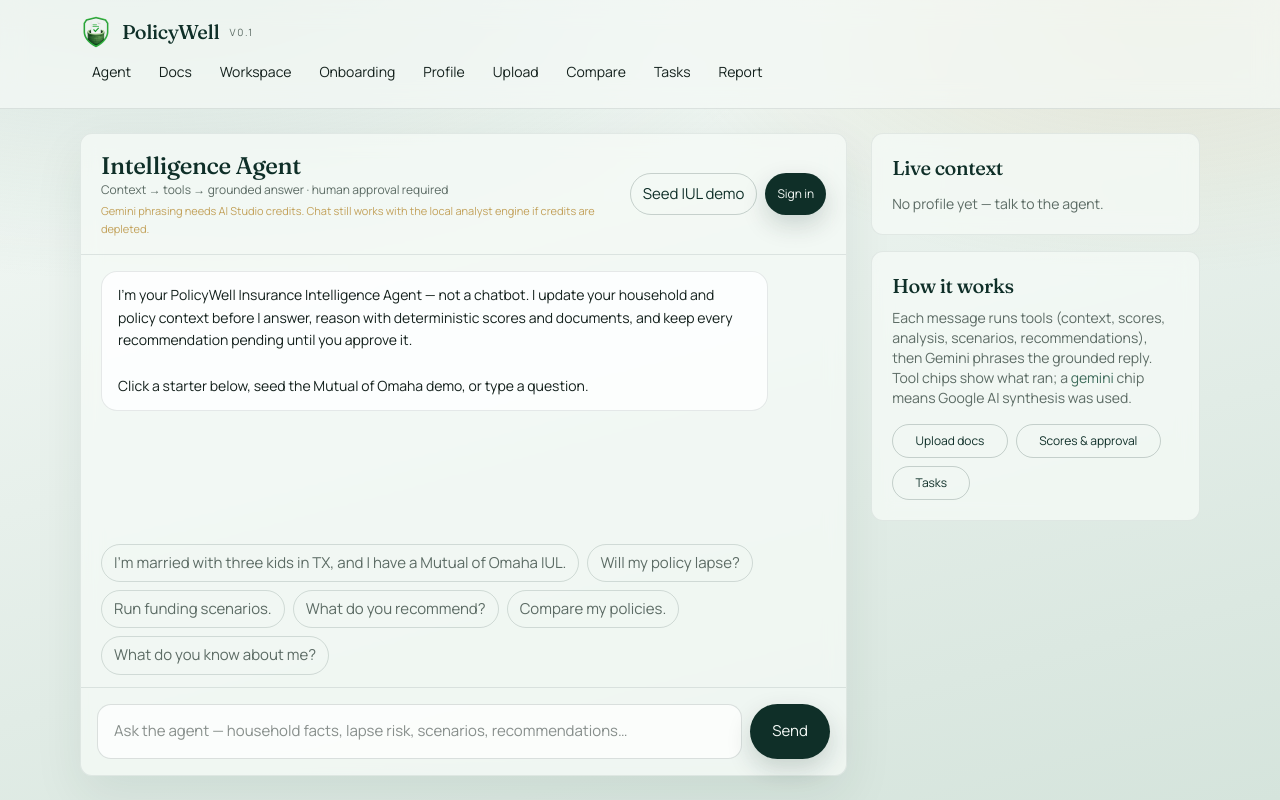
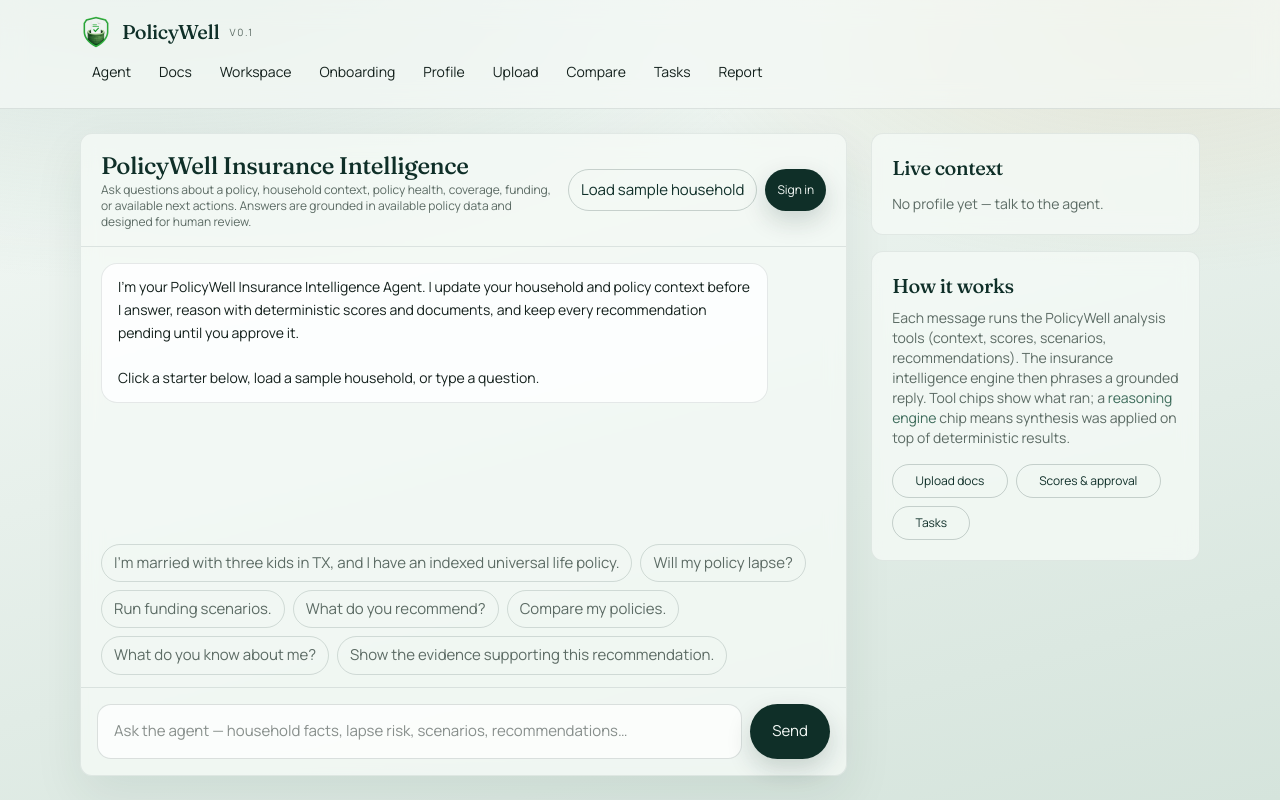
Before and after one commit to PolicyWell/policywell.github.io, a Next.js app: page /agent in a window 1280 px wide. Shown: the top 800 px of the page. Built offline with nearby package versions, Linux system fonts and the light colour scheme.

Commit message:
fix: remove Gemini/AI Studio and sprint language from public UX
Strip provider billing and sprint planning copy from agent, upload,
public docs, and user-facing errors. Keep internal manuals in-repo only.

```diff
--- a/scripts/build-pages.mjs
+++ b/scripts/build-pages.mjs
@@ -2,7 +2,7 @@
 /**
  * Static export for GitHub Pages.
  * Temporarily parks /api (route handlers aren't supported with output: "export").
- * Client-side agent still works; Gemini enhance API is omitted on Pages.
+ * Client-side agent still works; optional reasoning-engine enhance API is omitted on Pages.
  */
 import { spawnSync } from "node:child_process";
 import fs from "node:fs";
--- a/src/app/agent/page.tsx
+++ b/src/app/agent/page.tsx
@@ -32,19 +32,20 @@
   id: "welcome",
   role: "assistant",
   content:
-    "I'm your PolicyWell Insurance Intelligence Agent — not a chatbot. " +
+    "I'm your PolicyWell Insurance Intelligence Agent. " +
     "I update your household and policy context before I answer, reason with deterministic scores and documents, " +
     "and keep every recommendation pending until you approve it.\n\n" +
-    "Click a starter below, seed the Mutual of Omaha demo, or type a question.",
+    "Click a starter below, load a sample household, or type a question.",
 };
 
 const STARTERS = [
-  "I'm married with three kids in TX, and I have a Mutual of Omaha IUL.",
+  "I'm married with three kids in TX, and I have an indexed universal life policy.",
   "Will my policy lapse?",
   "Run funding scenarios.",
   "What do you recommend?",
   "Compare my policies.",
   "What do you know about me?",
+  "Show the evidence supporting this recommendation.",
 ];
 
 export default function AgentPage() {
@@ -124,7 +125,7 @@
     const workspace = buildWorkspace(user);
 
     try {
-      // Always run tools locally first so chat never depends on Gemini being up
+      // Always run tools locally first so chat never depends on LLM availability.
       const local = runAgentTurn(trimmed, workspace);
       persistProfile(local.workspace.profile);
       persistRecommendations(local.workspace.recommendations);
@@ -146,8 +147,8 @@
       ]);
       scrollToBottom();
 
-      // Then try Gemini to upgrade the phrasing
-      setActivity("Enhancing reply with Gemini…");
+      // Optionally enhance phrasing with the PolicyWell reasoning engine.
+      setActivity("Enhancing reply with PolicyWell reasoning…");
       try {
         const res = await fetch("/api/agent", {
           method: "POST",
@@ -182,7 +183,7 @@
           }
         }
       } catch {
-        // Keep the local grounded reply — Gemini is optional
+        // Keep the local grounded reply — LLM phrasing is optional.
       }
     } catch (err) {
       const msg =
@@ -223,12 +224,12 @@
           id: `seed_${Date.now()}`,
           role: "system",
           content:
-            "Demo household loaded: Alex Rivera — married, 3 kids, TX mortgage, Mutual of Omaha IUL (verified). Ask me anything — try “Will my policy lapse?”",
+            "Sample household loaded (illustrative demonstration): Alex Rivera — married, 3 dependents, TX mortgage, indexed universal life policy (verified). Try “Is this policy appropriately funded?”",
         },
       ]);
       scrollToBottom();
     } catch (err) {
-      setError(err instanceof Error ? err.message : "Failed to seed demo");
+      setError(err instanceof Error ? err.message : "Failed to load sample household");
     }
   }
 
@@ -246,14 +247,12 @@
           <header className="px-4 sm:px-5 py-4 border-b border-pine/10 flex flex-col sm:flex-row sm:items-center justify-between gap-3">
             <div className="min-w-0">
               <h1 className="font-display text-xl sm:text-2xl text-pine">
-                Intelligence Agent
+                PolicyWell Insurance Intelligence
               </h1>
               <p className="text-xs text-stone">
-                Context → tools → grounded answer · human approval required
-              </p>
-              <p className="text-[11px] text-amber mt-1">
-                Gemini phrasing needs AI Studio credits. Chat still works with the
-                local analyst engine if credits are depleted.
+                Ask questions about a policy, household context, policy health,
+                coverage, funding, or available next actions. Answers are grounded
+                in available policy data and designed for human review.
               </p>
             </div>
             <div className="flex flex-wrap gap-2 shrink-0">
@@ -262,7 +261,7 @@
                 className="pw-btn pw-btn-secondary !py-2 !px-3 text-xs"
                 onClick={seedDemo}
               >
-                Seed IUL demo
+                Load sample household
               </button>
               {!session && (
                 <Link href="/login" className="pw-btn !py-2 !px-3 text-xs">
@@ -304,7 +303,7 @@
                     ))}
                     {m.usedLlm && (
                       <span className="text-[10px] uppercase tracking-wider px-2 py-1 rounded-full bg-moss/15 text-moss">
-                        gemini
+                        reasoning engine
                       </span>
                     )}
                   </div>
@@ -415,10 +414,11 @@
           <div className="pw-panel p-5 text-sm text-stone space-y-2">
             <h2 className="font-display text-xl text-pine">How it works</h2>
             <p>
-              Each message runs tools (context, scores, analysis, scenarios,
-              recommendations), then Gemini phrases the grounded reply. Tool
-              chips show what ran; a <span className="text-moss">gemini</span>{" "}
-              chip means Google AI synthesis was used.
+              Each message runs the PolicyWell analysis tools (context, scores,
+              scenarios, recommendations). The insurance intelligence engine then
+              phrases a grounded reply. Tool chips show what ran; a{" "}
+              <span className="text-moss">reasoning engine</span> chip means
+              synthesis was applied on top of deterministic results.
             </p>
             <div className="flex flex-wrap gap-2 pt-2">
               <Link href="/upload" className="pw-btn pw-btn-secondary !py-2 text-xs">
--- a/src/app/docs/engineering/page.tsx
+++ b/src/app/docs/engineering/page.tsx
@@ -1,18 +1,39 @@
-import { readFile } from "fs/promises";
-import path from "path";
 import Link from "next/link";
-import { markdownToHtml } from "@/lib/markdown";
 
 export const metadata = {
   title: "Engineering",
-  description: "PolicyWell architecture and engineering reference.",
+  description:
+    "Architecture overview for the PolicyWell insurance intelligence platform.",
 };
 
-export default async function EngineeringDocsPage() {
-  const mdPath = path.join(process.cwd(), "docs", "ENGINEERING_MANUAL.md");
-  const md = await readFile(mdPath, "utf8");
-  const html = markdownToHtml(md);
+const LAYERS = [
+  {
+    title: "Document ingestion",
+    body: "Upload and parse policies, illustrations, and statements into structured fields with verification before trust.",
+  },
+  {
+    title: "Household and policy context",
+    body: "Combine verified document fields with household goals, dependents, income, and carrier context.",
+  },
+  {
+    title: "Policy analysis engine",
+    body: "Deterministic scoring for policy health, funding adequacy, lapse risk, and related signals.",
+  },
+  {
+    title: "Recommendation and approval",
+    body: "Generate grounded recommendations that remain pending until licensed professional review.",
+  },
+  {
+    title: "Assistant and reports",
+    body: "Grounded Q&A, client-ready reports, and follow-up tasks driven by approved recommendations.",
+  },
+  {
+    title: "Enterprise surfaces",
+    body: "Advisor, IMO, and carrier workflows plus planned APIs, webhooks, CLI, and batch jobs.",
+  },
+];
 
+export default function EngineeringDocsPage() {
   return (
     <article className="pw-docs-article">
       <header className="pw-docs-article-header">
@@ -23,14 +44,66 @@
         </p>
         <h1>Engineering</h1>
         <p className="pw-docs-lede">
-          Architecture and implementation reference for the PolicyWell
-          intelligence platform.
+          Architecture overview for the PolicyWell insurance intelligence
+          platform. Public documentation describes product capabilities and
+          integration contracts — not internal delivery planning.
         </p>
       </header>
-      <div
-        className="pw-docs markdown-body"
-        dangerouslySetInnerHTML={{ __html: html }}
-      />
+
+      <section className="pw-docs-section">
+        <h2>Platform layers</h2>
+        <ul className="pw-docs-capability-list">
+          {LAYERS.map((layer) => (
+            <li key={layer.title}>
+              <strong>{layer.title}.</strong> {layer.body}
+            </li>
+          ))}
+        </ul>
+      </section>
+
+      <section className="pw-docs-section">
+        <h2>Integration surfaces</h2>
+        <ul className="pw-docs-bullet-list">
+          <li>
+            <Link href="/docs/api" className="pw-docs-inline-link">
+              API reference
+            </Link>{" "}
+            — REST contract for backend wiring
+          </li>
+          <li>
+            <Link href="/docs/cli" className="pw-docs-inline-link">
+              CLI
+            </Link>{" "}
+            — batch and enterprise automation (Preview)
+          </li>
+          <li>
+            <Link href="/openapi.json" className="pw-docs-inline-link">
+              OpenAPI
+            </Link>{" "}
+            — machine-readable endpoint spec
+          </li>
+          <li>
+            <Link href="/agent" className="pw-docs-inline-link">
+              Assistant
+            </Link>{" "}
+            — grounded insurance intelligence chat
+          </li>
+        </ul>
+      </section>
+
+      <section className="pw-docs-section">
+        <h2>Design principles</h2>
+        <ul className="pw-docs-bullet-list">
+          <li>Context first — household and policy data before recommendations</li>
+          <li>Explainable outputs — scores and answers cite available evidence</li>
+          <li>Human approval — licensed review before client-facing delivery</li>
+          <li>Deterministic core — analysis tools remain auditable and repeatable</li>
+        </ul>
+        <p className="pw-docs-note">
+          Internal delivery notes and planning artifacts are not published on
+          product documentation pages.
+        </p>
+      </section>
     </article>
   );
 }
--- a/src/lib/agent/llm.ts
+++ b/src/lib/agent/llm.ts
@@ -2,7 +2,7 @@
 
 import { runAgentTurn, type AgentTurnResult, type AgentWorkspace } from "./index";
 
-/** Google AI Studio (Gemini) synthesis on top of deterministic tool results. */
+/** Optional LLM phrasing on top of deterministic tool results. */
 export async function runAgentTurnWithOptionalLlm(
   message: string,
   workspace: AgentWorkspace,
@@ -32,7 +32,7 @@
       model: google("gemini-flash-latest"),
       temperature: 0.3,
       system: [
-        "You are PolicyWell, an Insurance Intelligence Agent — not a generic chatbot.",
+        "You are PolicyWell, an Insurance Intelligence Agent.",
         "Speak like a calm, premium insurance analyst working alongside the user.",
         "ONLY use facts from the tool results and known profile context below.",
         "Always mention grounding when analyzing a policy: document name, key extracted values, assumptions, and confidence when present.",
@@ -56,18 +56,9 @@
     if (!text?.trim()) return base;
     return { ...base, reply: text.trim(), usedLlm: true };
   } catch (err) {
-    console.error("[policywell-agent] Gemini synthesis failed:", err);
-    const raw = err instanceof Error ? err.message : String(err);
-    const quota =
-      /quota|resource.exhausted|429|billing|prepayment credits are depleted/i.test(
-        raw,
-      );
-    const auth = /api key|permission|401|403|invalid/i.test(raw);
-    const note = quota
-      ? "_(Google AI credits are depleted — add prepaid credits at https://ai.studio/projects, then retry for Gemini phrasing. Showing the tool-grounded analyst reply.)_"
-      : auth
-        ? "_(Google AI API key rejected — verify the key in AI Studio. Showing the tool-grounded analyst reply.)_"
-        : "_(LLM phrasing unavailable right now — showing the tool-grounded analyst reply.)_";
+    console.error("[policywell-agent] Reasoning engine synthesis failed:", err);
+    const note =
+      "_(PolicyWell reasoning engine unavailable right now — showing the tool-grounded analyst reply.)_";
     return {
       ...base,
       reply: `${base.reply}\n\n${note}`,
--- a/src/lib/clients.ts
+++ b/src/lib/clients.ts
@@ -30,7 +30,7 @@
 
 /** Advisor demo roster: three households in different situations. */
 export function buildAdvisorRoster(): ClientRecord[] {
-  // Client 1: Sprint 1 demo household + a proposed FIA quote for comparison
+  // Client 1: demo household + a proposed FIA quote for comparison
   const alex = buildDemoSeed();
   let fiaQuote = ingestDocument({
     userId: alex.profile.userId,
--- a/src/lib/firm.ts
+++ b/src/lib/firm.ts
@@ -48,7 +48,7 @@
   }[];
 }
 
-/** Seeded firm books: three advisors with the Sprint 2 client households. */
+/** Seeded firm books: three advisors with demo client households. */
 export function buildFirmSeed(): {
   advisors: FirmAdvisorBook[];
   tasks: FollowUpTask[];
--- /dev/null
+++ b/src/lib/sanitize-public-docs.ts
@@ -0,0 +1,16 @@
+/** Strip internal sprint / provider language before rendering public docs. */
+export function sanitizePublicDocsMarkdown(md: string): string {
+  return md
+    .replace(/\*\*Status:\*\*[^\n]*/i, "**Status:** Preview")
+    .replace(/Sprint\s+\d+[^\n.]*/gi, "product milestone")
+    .replace(/sprint\s+planning/gi, "product planning")
+    .replace(/Next sprint candidates/gi, "Next priorities")
+    .replace(/Previous sprint:/gi, "Previous:")
+    .replace(/Gemini\/OpenAI/gi, "optional LLM phrasing")
+    .replace(/\bGemini\b/gi, "the reasoning engine")
+    .replace(/Google AI Studio/gi, "the model provider")
+    .replace(/AI Studio/gi, "the model provider")
+    .replace(/no production deploy[^\n]*/gi, "enterprise rollout guidance")
+    .replace(/Engineering Manual/gi, "architecture reference")
+    .replace(/## Sprint \d[^\n]*/gi, "## Implementation status");
+}
```
Also changed, not shown: src/app/docs/cli/page.tsx (+6 -7 lines), src/app/upload/page.tsx (+5 -2 lines), 1 other file (tests, documents, lock files or other folders).
